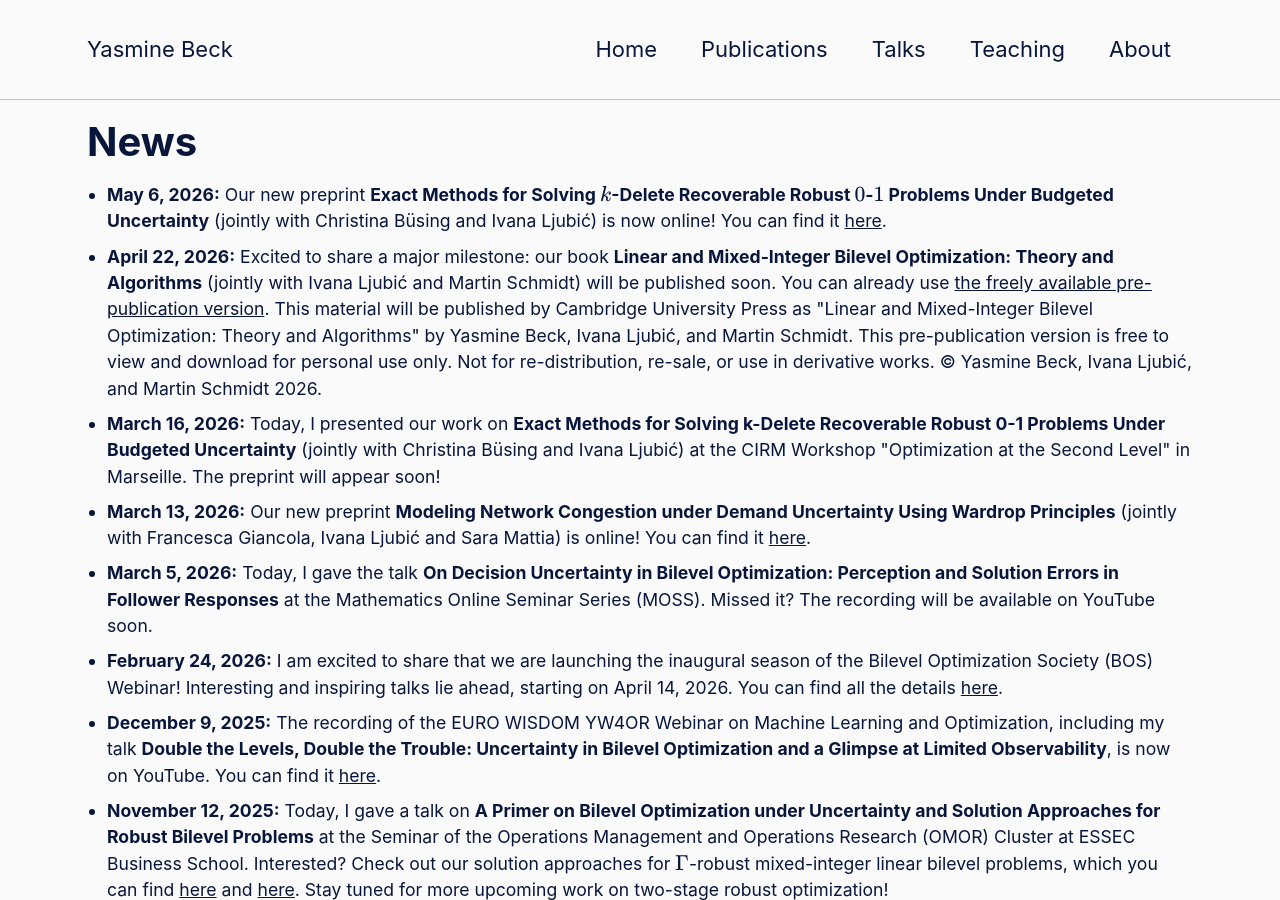
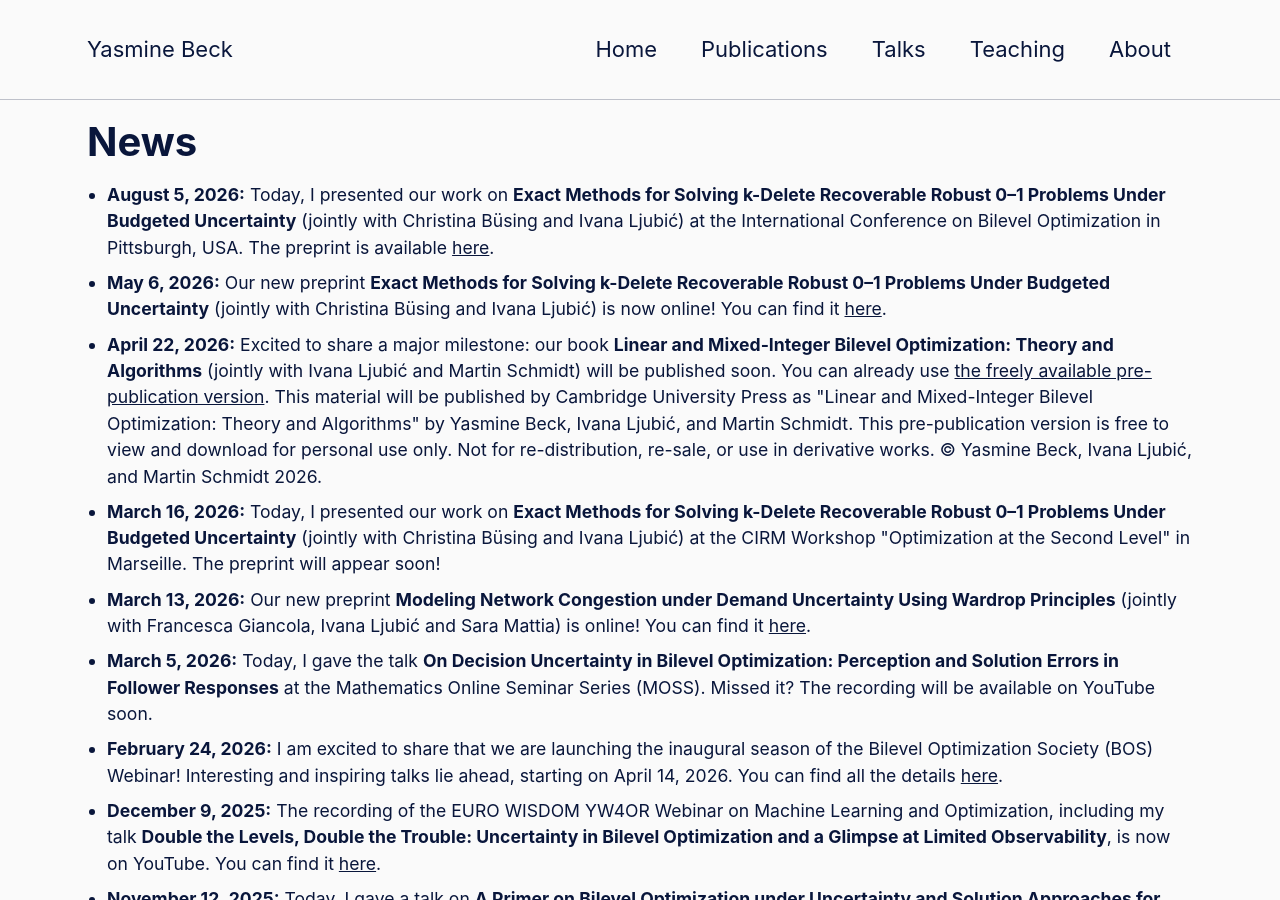
Before and after one commit to YasmineBeck/YasmineBeck.github.io, a Jekyll site: the page built from _pages/news.html, in a window 1280 px wide and 900 px high. Built offline with Jekyll 4.4.1, drawn with Linux system fonts in a browser that asks for light colours; cached includes are drawn as plain includes; formulas are drawn with MathJax 3.

Commit message:
talk @ ICBO

```diff
--- a/_pages/about.html
+++ b/_pages/about.html
@@ -233,7 +233,7 @@ class: wide
       <strong>Member of the Jury</strong> for the <a href="https://connect.informs.org/militaryandsecurity/awards/koopman-prize">2026 INFORMS Koopman Prize</a>
     </li>
     <li>
-      <strong>Co-Organizer</strong> of the sessions "Bilevel Optimization and Uncertainty" at the <a href="https://bileveloptimization.org/icbo/2026/index.html">International Conference on Bilevel Optimization (ICBO) 2026 in Pittsburgh, USA</a>
+      <strong>Co-Organizer</strong> of the sessions "Uncertainty in Bilevel Optimization" at the <a href="https://bileveloptimization.org/icbo/2026/index.html">International Conference on Bilevel Optimization (ICBO) 2026 in Pittsburgh, USA</a>
 </li>
     <li>
       <strong>Member of the Local Organizing Committee</strong> (Communications Lead) for the <a href="https://ismp2027.mathopt.nl">26th International Symposium on Mathematical Programming (ISMP 2027) in Amsterdam, the Netherlands</a>
--- a/_pages/news.html
+++ b/_pages/news.html
@@ -25,8 +25,12 @@ author_profile: false
 <div class="content">
   <ul>
     <li>
+      <strong>August 5, 2026:</strong>
+      Today, I presented our work on <strong>Exact Methods for Solving k-Delete Recoverable Robust 0&ndash;1 Problems Under Budgeted Uncertainty</strong> (jointly with Christina B&uuml;sing and Ivana Ljubi&cacute;) at the <a href="https://bileveloptimization.org/icbo/2026/index.html" style="text-decoration: none;">International Conference on Bilevel Optimization</a> in Pittsburgh, USA. The preprint is available <a href="https://optimization-online.org/?p=34703">here</a>.
+    </li>
+    <li>
       <strong>May 6, 2026:</strong>
-      Our new preprint <strong>Exact Methods for Solving $k$-Delete Recoverable Robust $0$-$1$ Problems Under Budgeted Uncertainty</strong> (jointly with Christina B&uuml;sing and Ivana Ljubi&cacute;) is now online! You can find it <a href="https://optimization-online.org/?p=34703">here</a>.
+      Our new preprint <strong>Exact Methods for Solving k-Delete Recoverable Robust 0&ndash;1 Problems Under Budgeted Uncertainty</strong> (jointly with Christina B&uuml;sing and Ivana Ljubi&cacute;) is now online! You can find it <a href="https://optimization-online.org/?p=34703">here</a>.
     </li>
     <li>
       <strong>April 22, 2026:</strong>
@@ -34,7 +38,7 @@ author_profile: false
     </li>
     <li>
       <strong>March 16, 2026:</strong>
-      Today, I presented our work on <strong>Exact Methods for Solving k-Delete Recoverable Robust 0-1 Problems Under Budgeted Uncertainty</strong> (jointly with Christina B&uuml;sing and Ivana Ljubi&cacute;) at the <a href="https://conferences.cirm-math.fr/3620.html" style="text-decoration: none;">CIRM Workshop "Optimization at the Second Level"</a> in Marseille. The preprint will appear soon!
+      Today, I presented our work on <strong>Exact Methods for Solving k-Delete Recoverable Robust 0&ndash;1 Problems Under Budgeted Uncertainty</strong> (jointly with Christina B&uuml;sing and Ivana Ljubi&cacute;) at the <a href="https://conferences.cirm-math.fr/3620.html" style="text-decoration: none;">CIRM Workshop "Optimization at the Second Level"</a> in Marseille. The preprint will appear soon!
     </li>
     <li>
       <strong>March 13, 2026:</strong>
--- a/_pages/publications.html
+++ b/_pages/publications.html
@@ -85,7 +85,7 @@ author_profile: false
 
   <ol>
     <li>
-      <strong>Exact Methods for Solving $k$-Delete Recoverable Robust $0$-$1$ Problems Under Budgeted Uncertainty</strong><br>
+      <strong>Exact Methods for Solving k-Delete Recoverable Robust 0&ndash;1 Problems Under Budgeted Uncertainty</strong><br>
       Jointly with Christina B&uuml;sing and Ivana Ljubi&cacute;<br>
       Preprint (05/2026): <a href="https://optimization-online.org/?p=34703">Optimization Online</a>
     </li>
```
Also changed, not shown: _pages/talks.html (+7 -1 lines), index.html (+7 -7 lines).
